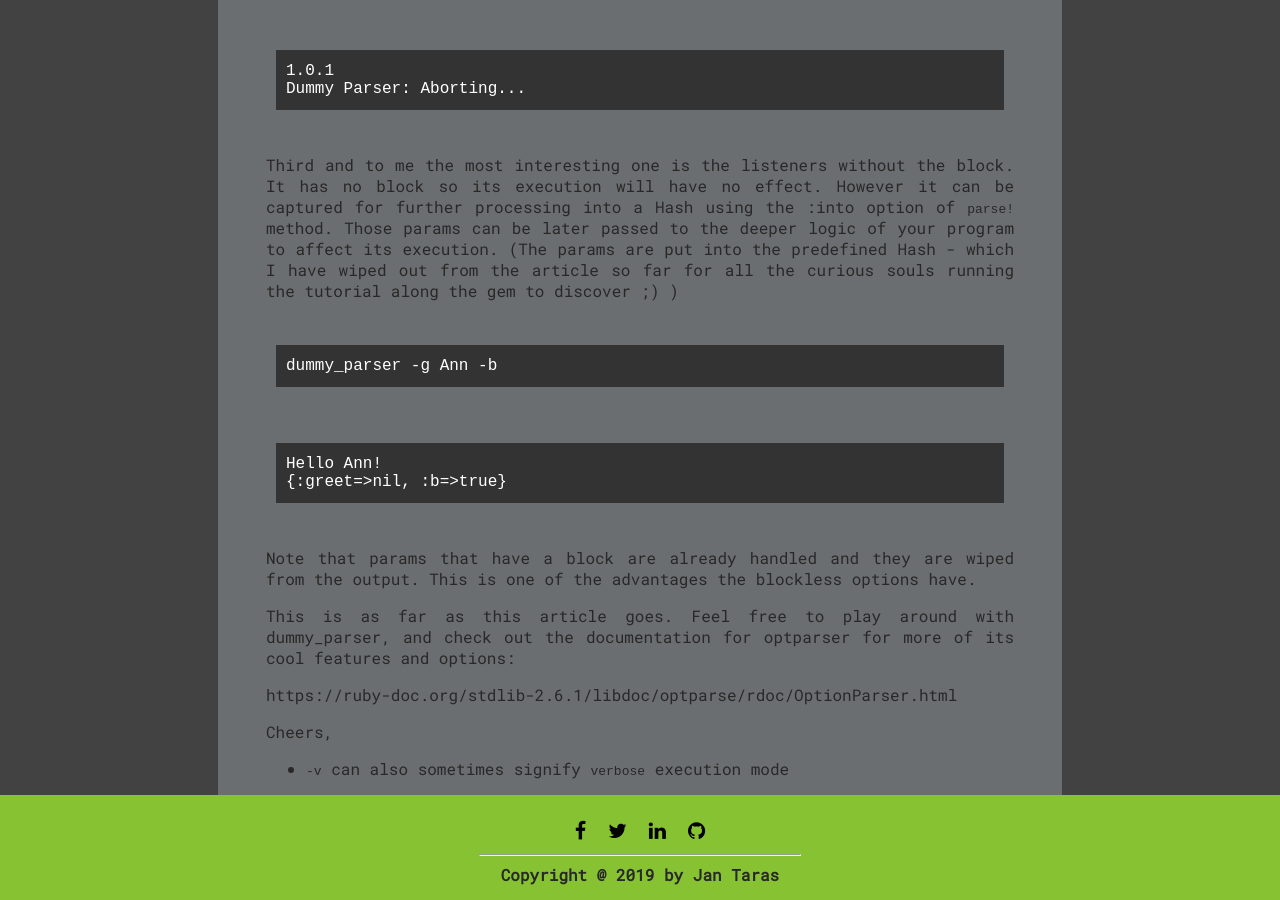
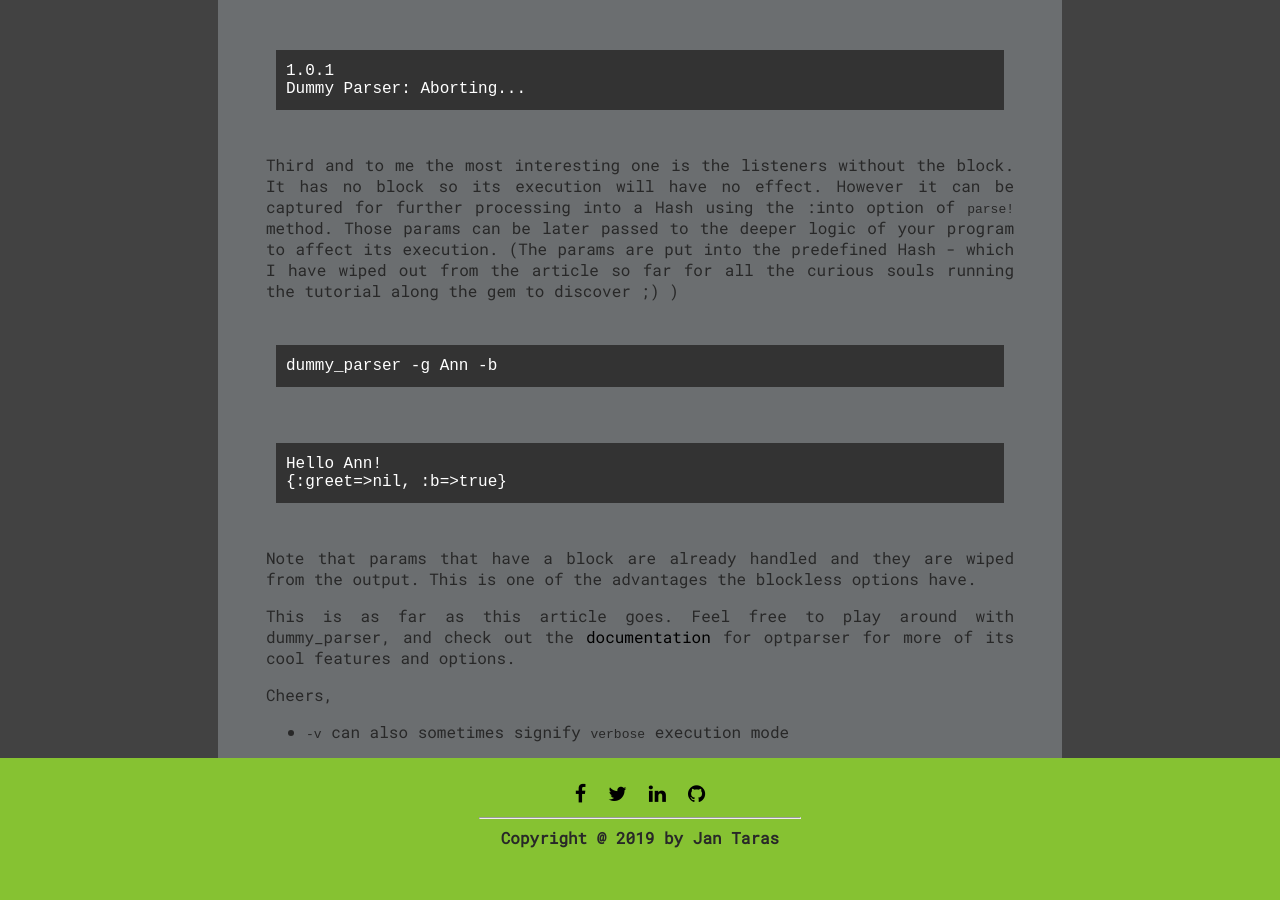
Before and after one commit to TarasJan/TarasJan.github.io, a Jekyll site: the page built from _posts/2019-08-08-optparser.markdown, in a window 1280 px wide and 900 px high, scrolled down 7181 px. Built offline with Jekyll 4.4.1, drawn with Linux system fonts in a browser that asks for light colours; after the commit the page ends 8044 px from its top, so only the background shows below that; some of the changed text lies outside the part shown.

```diff
--- a/_posts/2019-08-08-optparser.markdown
+++ b/_posts/2019-08-08-optparser.markdown
@@ -287,9 +287,8 @@ Hello Ann!
 
 Note that params that have a block are already handled and they are wiped from the output. This is one of the advantages the blockless options have.
 
-This is as far as this article goes. Feel free to play around with dummy_parser, and check out the documentation for optparser for more of its cool features and options:
+This is as far as this article goes. Feel free to play around with dummy_parser, and check out the [documentation](https://ruby-doc.org/stdlib-2.6.1/libdoc/optparse/rdoc/OptionParser.html) for optparser for more of its cool features and options.
 
-https://ruby-doc.org/stdlib-2.6.1/libdoc/optparse/rdoc/OptionParser.html
 
 Cheers,
 
```
Also changed, not shown: other parts of _posts/2019-08-08-optparser.markdown (+3 -3 lines).
